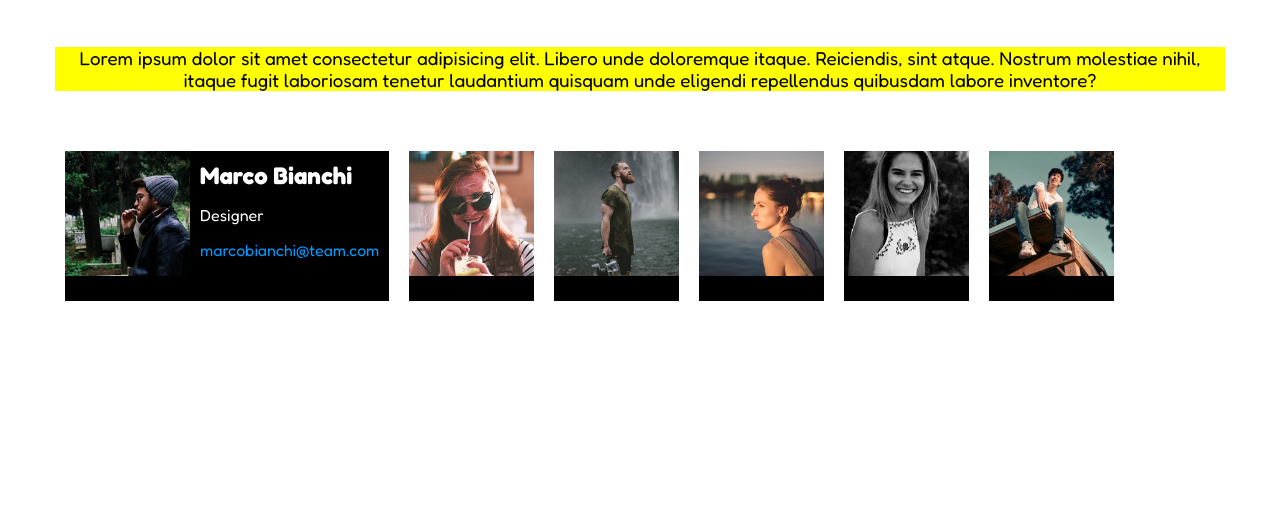
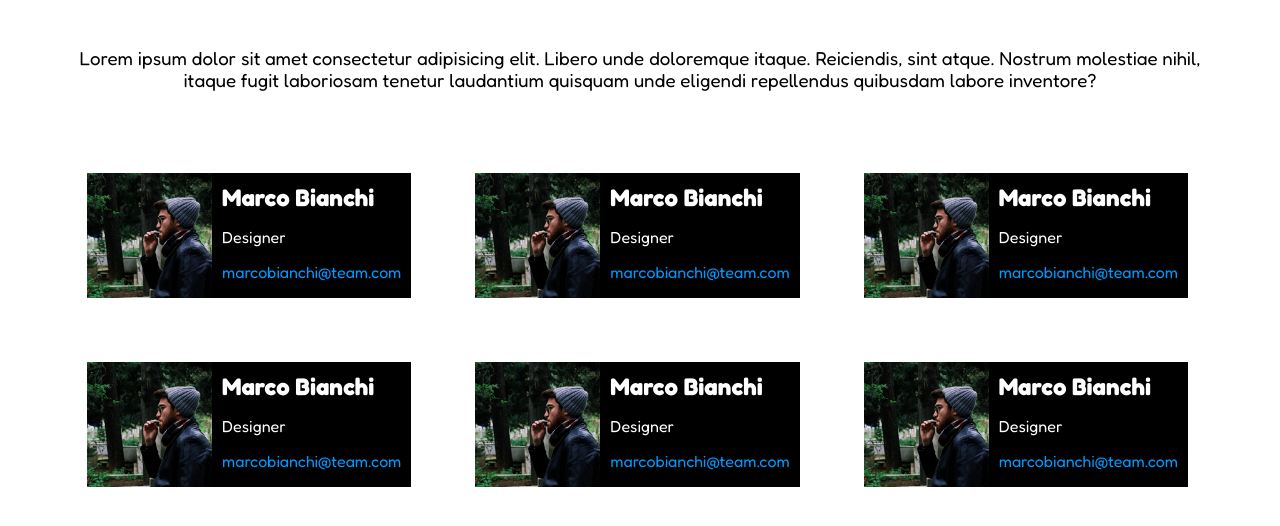
Before and after one commit to EmanueleBrusa/html-css-float-cards, a plain HTML site: page index.html in a window 1280 px wide. Shown: the part 104-630 px from the top of the page. Drawn offline with Linux system fonts and the light colour scheme.

Commit message:
Fine test

```diff
--- a/css/style.css
+++ b/css/style.css
@@ -26,7 +26,6 @@ body{
 }
 .riga{
     width: 100%;
-    background-color: yellow;
 }
 .row::after{
     content: "";
@@ -35,16 +34,13 @@ body{
 }
 .colonna{
     width: calc(100/3 - 20px);
-    height: 150px;
-    background-color: blue;
     float: left;
-    margin: 10px;
+    margin: 32px;
 }
 .contenuto-colonna{
     background-color: black;
     color: white;
     width: 100%;
-    height: 150px;
 }
 .testo-carta{
     padding: 10px;
--- a/index.html
+++ b/index.html
@@ -33,29 +33,54 @@
                     </div> <!--fine prima card-->
                 </div>
                 <div class="colonna">
-                    <div class="contenuto-colonna"> <!--seconda card-->
-                        <img src="./img/female1.png" alt="foto">
-                    </div><!--fine seconda card-->
+                    <div class="contenuto-colonna"> <!--pirma card-->
+                        <img src="./img/male1.png" alt="foto">
+                        <div class="testo-carta">
+                            <h2>Marco Bianchi</h2>
+                            <div class="lavoro">Designer</div>
+                            <a href="#">marcobianchi@team.com</a>
+                        </div>
+                    </div> <!--fine prima card-->
                 </div>
                 <div class="colonna">
-                    <div class="contenuto-colonna"><!--terza card-->
-                        <img src="./img/male2.png" alt="foto">
-                    </div><!--fine terza card-->
+                    <div class="contenuto-colonna"> <!--pirma card-->
+                        <img src="./img/male1.png" alt="foto">
+                        <div class="testo-carta">
+                            <h2>Marco Bianchi</h2>
+                            <div class="lavoro">Designer</div>
+                            <a href="#">marcobianchi@team.com</a>
+                        </div>
+                    </div> <!--fine prima card-->
                 </div>
                 <div class="colonna">
-                    <div class="contenuto-colonna"><!--quarta card-->
-                        <img src="./img/female2.png" alt="foto">
-                    </div><!--fine quarta card-->
+                    <div class="contenuto-colonna"> <!--pirma card-->
+                        <img src="./img/male1.png" alt="foto">
+                        <div class="testo-carta">
+                            <h2>Marco Bianchi</h2>
+                            <div class="lavoro">Designer</div>
+                            <a href="#">marcobianchi@team.com</a>
+                        </div>
+                    </div> <!--fine prima card-->
                 </div>
                 <div class="colonna">
-                    <div class="contenuto-colonna"><!--quinta card-->
-                        <img src="./img/female3.png" alt="foto">
-                    </div><!--fine quinta card-->
+                    <div class="contenuto-colonna"> <!--pirma card-->
+                        <img src="./img/male1.png" alt="foto">
+                        <div class="testo-carta">
+                            <h2>Marco Bianchi</h2>
+                            <div class="lavoro">Designer</div>
+                            <a href="#">marcobianchi@team.com</a>
+                        </div>
+                    </div> <!--fine prima card-->
                 </div>
                 <div class="colonna">
-                    <div class="contenuto-colonna"><!--sesta card-->
-                        <img src="./img/male3.png" alt="foto">
-                    </div><!--fine sesta card-->
+                    <div class="contenuto-colonna"> <!--pirma card-->
+                        <img src="./img/male1.png" alt="foto">
+                        <div class="testo-carta">
+                            <h2>Marco Bianchi</h2>
+                            <div class="lavoro">Designer</div>
+                            <a href="#">marcobianchi@team.com</a>
+                        </div>
+                    </div> <!--fine prima card-->
                 </div>
             </div>
         </div>
```
